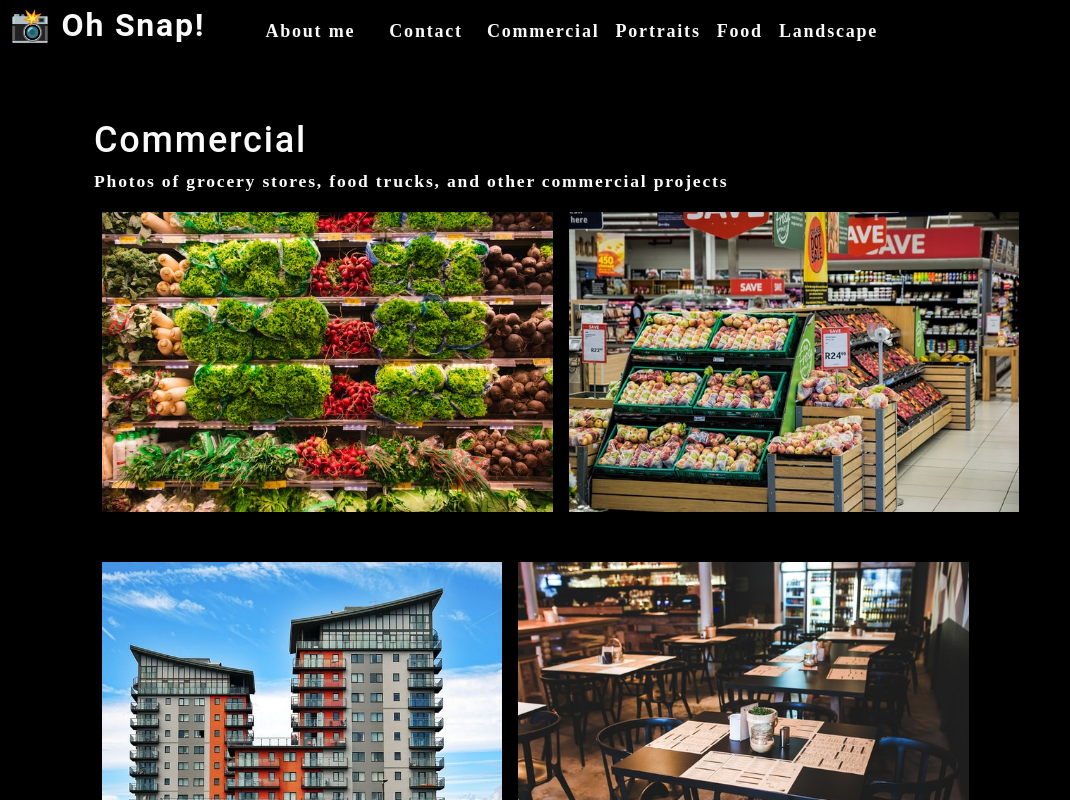
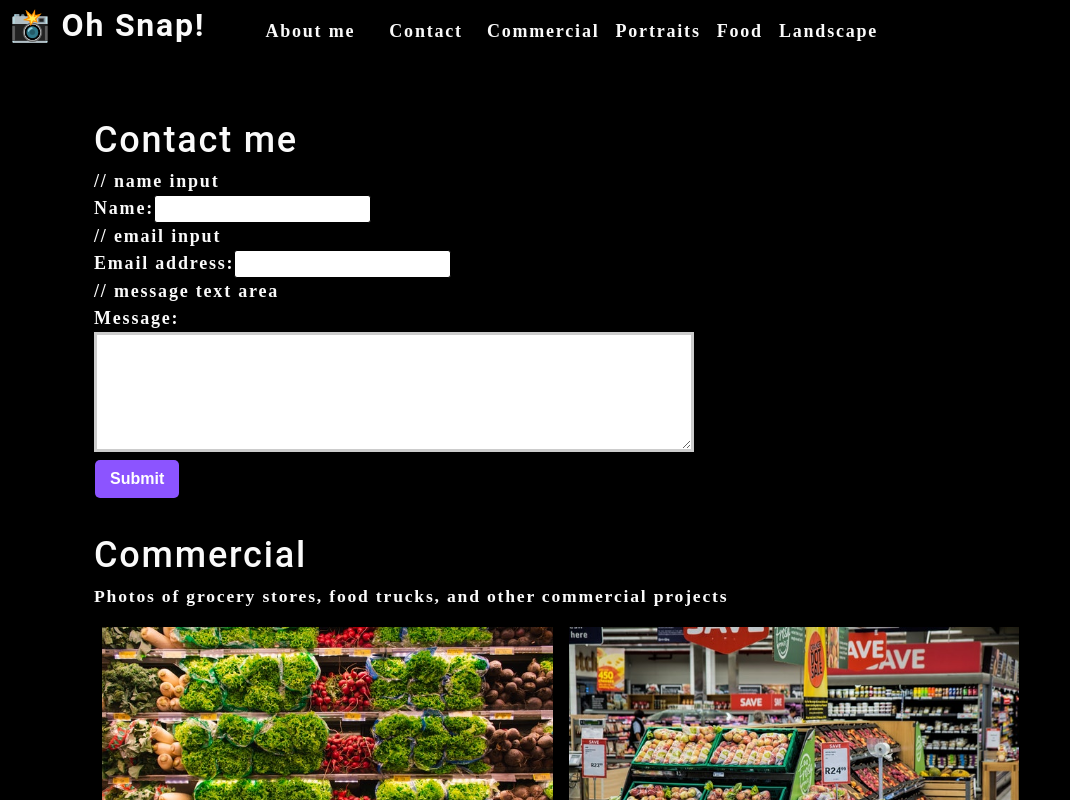
Before and after one commit to jenmlucas/photo-port, a React (Create React App) app: page / in a window 1280 px wide. Shown: the top 800 px of the page, without its empty margins (0-1070 px from the left). Built offline with nearby package versions, Linux system fonts and the light colour scheme.

Commit message:
added contact form

```diff
--- a/src/App.js
+++ b/src/App.js
@@ -1,17 +1,22 @@
-import React, { useState } from 'react';
-import Nav from './components/Nav';
-import About from './components/About';
-import Gallery from './components/Gallery';
+import React, { useState } from "react";
+import Nav from "./components/Nav";
+import About from "./components/About";
+import Gallery from "./components/Gallery";
+import ContactForm from "./components/Contact";
 
 function App() {
   const [categories] = useState([
     {
-      name: 'commercial',
-      description: 'Photos of grocery stores, food trucks, and other commercial projects',
+      name: "commercial",
+      description:
+        "Photos of grocery stores, food trucks, and other commercial projects",
     },
-    { name: 'portraits', description: 'Portraits of people in my life' },
-    { name: 'food', description: 'Delicious delicacies' },
-    { name: 'landscape', description: 'Fields, farmhouses, waterfalls, and the beauty of nature' },
+    { name: "portraits", description: "Portraits of people in my life" },
+    { name: "food", description: "Delicious delicacies" },
+    {
+      name: "landscape",
+      description: "Fields, farmhouses, waterfalls, and the beauty of nature",
+    },
   ]);
 
   const [currentCategory, setCurrentCategory] = useState(categories[0]);
@@ -24,6 +29,7 @@ function App() {
         currentCategory={currentCategory}
       ></Nav>
       <main>
+        <ContactForm></ContactForm>
         <Gallery currentCategory={currentCategory}></Gallery>
         <About></About>
       </main>
--- a/src/components/Contact/index.js
+++ b/src/components/Contact/index.js
@@ -1,27 +1,58 @@
-import React from "react";
+import React, { useState } from "react";
 
 function ContactForm() {
   // JSX
+  const [formState, setFormState] = useState({
+    name: "",
+    email: "",
+    message: "",
+  });
+  const { name, email, message } = formState;
+
+   function handleSubmit(e) {
+          e.preventDefault();
+          console.log(formState)
+        }
+
+  function handleChange(e) {
+      setFormState({ ...formState, [e.target.name]: e.target.value });
+    }
+
   return (
     <section>
       <h1>Contact me</h1>
-      <form id="contact-form">
+      <form id="contact-form" onSubmit={handleSubmit}>
         // name input
         <div>
           <label htmlFor="name">Name:</label>
-          <input type="text" name="name" />
+          <input
+            type="text"
+            defaultValue={name}
+            onChange={handleChange}
+            name="name"
+          />
         </div>
         // email input
         <div>
           <label htmlFor="email">Email address:</label>
-          <input type="email" name="email" />
+          <input
+            type="email"
+            defaultValue={email}
+            name="email"
+            onChange={handleChange}
+          />
         </div>
         // message text area
         <div>
           <label htmlFor="message">Message:</label>
-          <textarea name="message" rows="5" />
+          <textarea
+            name="message"
+            defaultValue={message}
+            onChange={handleChange}
+            rows="5"
+          />
         </div>
-        <button type="submit">Submit</button>
+        <button data-testid="button" type="submit">Submit</button>
       </form>
     </section>
   );
```
